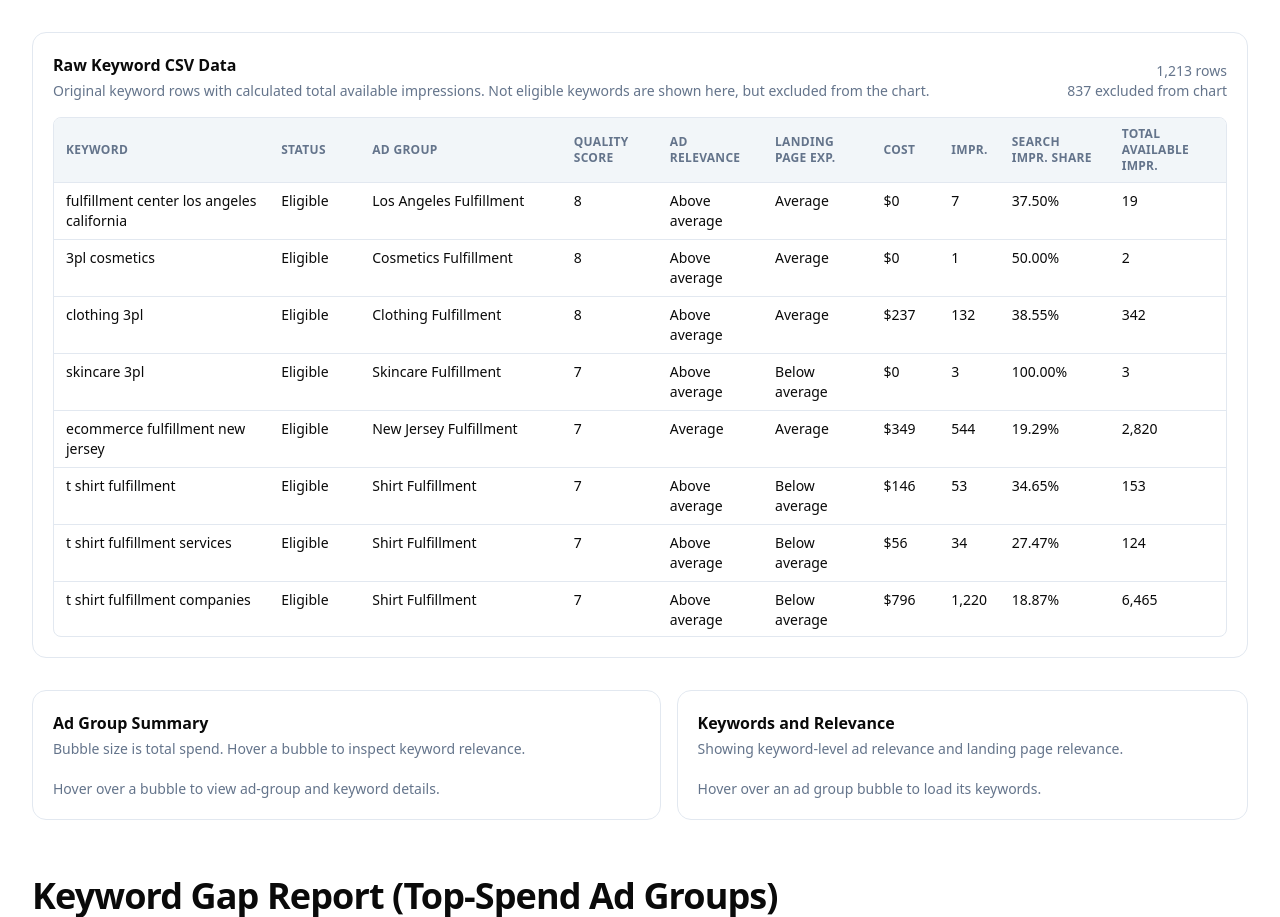
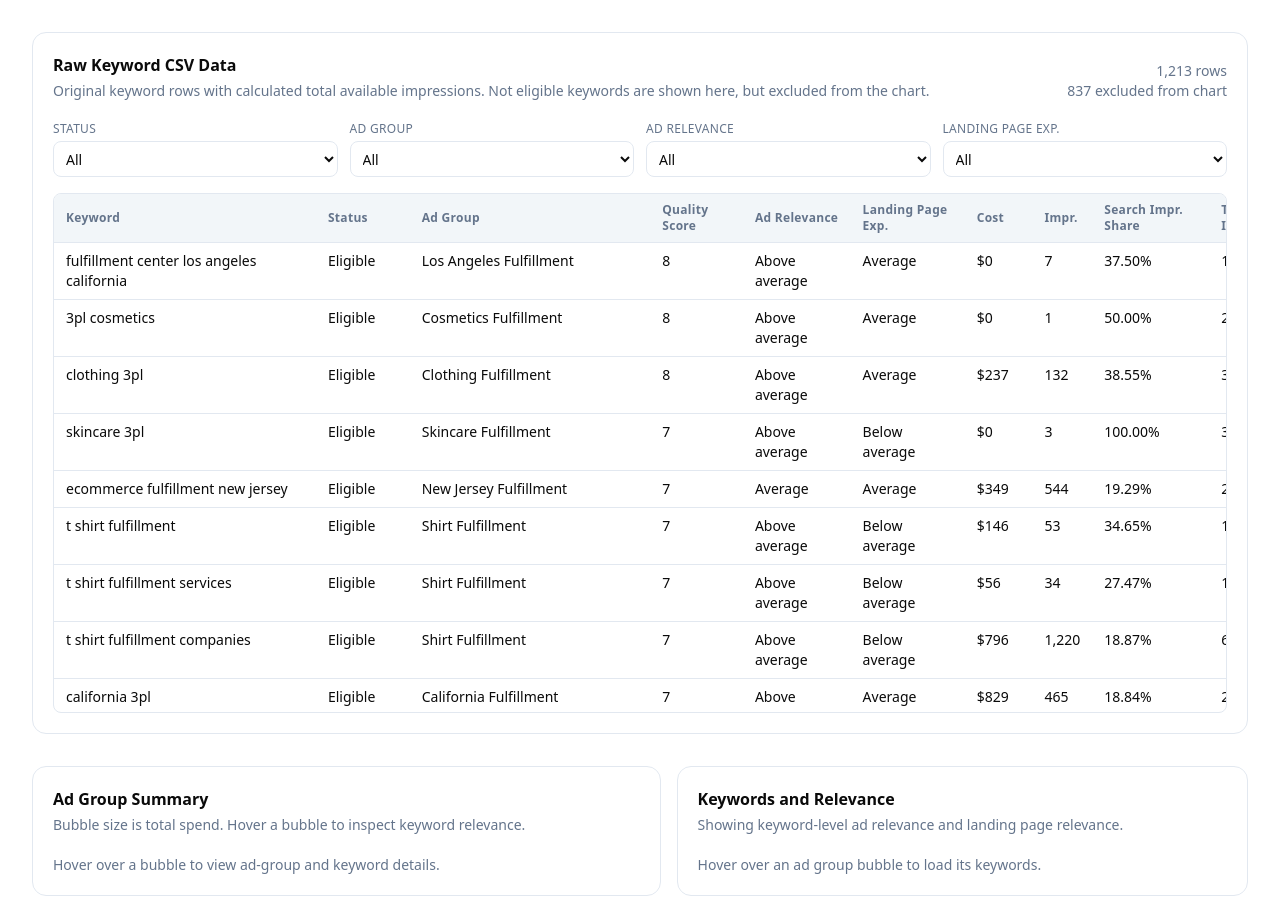
Before and after one commit to johnrclem-tech/Handled-Codex-Website, a Next.js app: page /internal/keyword-analysis in a window 1280 px wide. Shown: the part 993-1910 px from the top of the page. Built offline with nearby package versions, Linux system fonts and the light colour scheme.

Commit message:
Add raw keyword table sorting and filters

```diff
--- a/src/components/internal/keyword-bubble-chart.tsx
+++ b/src/components/internal/keyword-bubble-chart.tsx
@@ -11,6 +11,21 @@ interface KeywordBubbleChartProps {
   rawKeywords: KeywordPerformanceRow[]
   excludedFromChartCount: number
 }
+
+type RawKeywordSortKey =
+  | "sourceOrder"
+  | "keyword"
+  | "status"
+  | "adGroup"
+  | "qualityScore"
+  | "adRelevance"
+  | "landingPageRelevance"
+  | "cost"
+  | "impressions"
+  | "searchImpressionShare"
+  | "totalAvailableImpressions"
+
+type SortDirection = "asc" | "desc"
 
 function formatNumber(value: number) {
   return new Intl.NumberFormat("en-US", {
@@ -38,6 +53,19 @@ function toLogValue(value: number) {
   return Math.log10(Math.max(value, 1))
 }
 
+function uniqueSorted(values: string[]) {
+  return Array.from(new Set(values.filter(Boolean))).sort((left, right) =>
+    left.localeCompare(right)
+  )
+}
+
+function compareNullableNumbers(left: number | null, right: number | null) {
+  if (left === null && right === null) return 0
+  if (left === null) return -1
+  if (right === null) return 1
+  return left - right
+}
+
 export function KeywordBubbleChart({
   groups,
   rawKeywords,
@@ -49,6 +77,12 @@ export function KeywordBubbleChart({
     x: number
     y: number
   } | null>(null)
+  const [sortKey, setSortKey] = useState<RawKeywordSortKey>("sourceOrder")
+  const [sortDirection, setSortDirection] = useState<SortDirection>("asc")
+  const [statusFilter, setStatusFilter] = useState("All")
+  const [adGroupFilter, setAdGroupFilter] = useState("All")
+  const [adRelevanceFilter, setAdRelevanceFilter] = useState("All")
+  const [landingPageFilter, setLandingPageFilter] = useState("All")
   const chartContainerRef = useRef<HTMLDivElement | null>(null)
 
   const chart = useMemo(() => {
@@ -122,9 +156,135 @@ export function KeywordBubbleChart({
   })()
 
   const rawKeywordRows = useMemo(
-    () => [...rawKeywords].sort((left, right) => left.sourceOrder - right.sourceOrder),
+    () =>
+      rawKeywords
+        .filter((keyword) =>
+          statusFilter === "All" ? true : keyword.status === statusFilter
+        )
+        .filter((keyword) =>
+          adGroupFilter === "All" ? true : keyword.adGroup === adGroupFilter
+        )
+        .filter((keyword) =>
+          adRelevanceFilter === "All"
+            ? true
+            : keyword.adRelevance === adRelevanceFilter
+        )
+        .filter((keyword) =>
+          landingPageFilter === "All"
+            ? true
+            : keyword.landingPageRelevance === landingPageFilter
+        )
+        .sort((left, right) => {
+          let result = 0
+
+          if (sortKey === "qualityScore") {
+            result = compareNullableNumbers(left.qualityScore, right.qualityScore)
+          } else if (
+            sortKey === "sourceOrder" ||
+            sortKey === "cost" ||
+            sortKey === "impressions" ||
+            sortKey === "totalAvailableImpressions"
+          ) {
+            result = left[sortKey] - right[sortKey]
+          } else if (sortKey === "searchImpressionShare") {
+            result = compareNullableNumbers(
+              left.searchImpressionShare,
+              right.searchImpressionShare
+            )
+          } else {
+            result = left[sortKey].localeCompare(right[sortKey])
+          }
+
+          if (result === 0) {
+            result = left.sourceOrder - right.sourceOrder
+          }
+
+          return sortDirection === "asc" ? result : -result
+        }),
+    [
+      rawKeywords,
+      statusFilter,
+      adGroupFilter,
+      adRelevanceFilter,
+      landingPageFilter,
+      sortKey,
+      sortDirection,
+    ]
+  )
+
+  const filterOptions = useMemo(
+    () => ({
+      statuses: uniqueSorted(rawKeywords.map((keyword) => keyword.status)),
+      adGroups: uniqueSorted(rawKeywords.map((keyword) => keyword.adGroup)),
+      adRelevance: uniqueSorted(rawKeywords.map((keyword) => keyword.adRelevance)),
+      landingPages: uniqueSorted(
+        rawKeywords.map((keyword) => keyword.landingPageRelevance)
+      ),
+    }),
     [rawKeywords]
   )
+
+  function setRawKeywordSort(nextSortKey: RawKeywordSortKey) {
+    if (nextSortKey === sortKey) {
+      setSortDirection((current) => (current === "asc" ? "desc" : "asc"))
+      return
+    }
+
+    setSortKey(nextSortKey)
+    setSortDirection("asc")
+  }
+
+  function sortLabel(label: string, key: RawKeywordSortKey) {
+    if (key !== sortKey) {
+      return label
+    }
+
+    return `${label} (${sortDirection})`
+  }
+
+  function FilterSelect({
+    label,
+    value,
+    options,
+    onChange,
+  }: {
+    label: string
+    value: string
+    options: string[]
+    onChange: (value: string) => void
+  }) {
+    return (
+      <label className="grid gap-1 text-sm">
+        <span className="text-xs font-medium uppercase tracking-wide text-muted-foreground">
+          {label}
+        </span>
+        <select
+          className="h-9 min-w-40 rounded-md border border-border bg-background px-2 text-sm"
+          value={value}
+          onChange={(event) => onChange(event.target.value)}
+        >
+          <option value="All">All</option>
+          {options.map((option) => (
+            <option key={`${label}-${option}`} value={option}>
+              {option}
+            </option>
+          ))}
+        </select>
+      </label>
+    )
+  }
+
+  function SortHeader({ label, sortKey }: { label: string; sortKey: RawKeywordSortKey }) {
+    return (
+      <button
+        className="text-left font-semibold hover:text-foreground"
+        onClick={() => setRawKeywordSort(sortKey)}
+        type="button"
+      >
+        {sortLabel(label, sortKey)}
+      </button>
+    )
+  }
 
   return (
     <div className="space-y-8">
@@ -339,20 +499,76 @@ export function KeywordBubbleChart({
           </div>
         </div>
 
+        <div className="mt-5 grid gap-3 md:grid-cols-2 xl:grid-cols-4">
+          <FilterSelect
+            label="Status"
+            value={statusFilter}
+            options={filterOptions.statuses}
+            onChange={setStatusFilter}
+          />
+          <FilterSelect
+            label="Ad Group"
+            value={adGroupFilter}
+            options={filterOptions.adGroups}
+            onChange={setAdGroupFilter}
+          />
+          <FilterSelect
+            label="Ad Relevance"
+            value={adRelevanceFilter}
+            options={filterOptions.adRelevance}
+            onChange={setAdRelevanceFilter}
+          />
+          <FilterSelect
+            label="Landing Page Exp."
+            value={landingPageFilter}
+            options={filterOptions.landingPages}
+            onChange={setLandingPageFilter}
+          />
+        </div>
+
         <div className="mt-4 max-h-[520px] overflow-auto rounded-md border border-border">
-          <table className="min-w-[1180px] w-full text-left text-sm">
+          <table className="min-w-[1280px] w-full text-left text-sm">
             <thead className="sticky top-0 bg-muted/90 text-xs uppercase tracking-wide text-muted-foreground">
               <tr>
-                <th className="px-3 py-2">Keyword</th>
-                <th className="px-3 py-2">Status</th>
-                <th className="px-3 py-2">Ad Group</th>
-                <th className="px-3 py-2">Quality Score</th>
-                <th className="px-3 py-2">Ad Relevance</th>
-                <th className="px-3 py-2">Landing Page Exp.</th>
-                <th className="px-3 py-2">Cost</th>
-                <th className="px-3 py-2">Impr.</th>
-                <th className="px-3 py-2">Search Impr. Share</th>
-                <th className="px-3 py-2">Total Available Impr.</th>
+                <th className="px-3 py-2">
+                  <SortHeader label="Keyword" sortKey="keyword" />
+                </th>
+                <th className="px-3 py-2">
+                  <SortHeader label="Status" sortKey="status" />
+                </th>
+                <th className="px-3 py-2">
+                  <SortHeader label="Ad Group" sortKey="adGroup" />
+                </th>
+                <th className="px-3 py-2">
+                  <SortHeader label="Quality Score" sortKey="qualityScore" />
+                </th>
+                <th className="px-3 py-2">
+                  <SortHeader label="Ad Relevance" sortKey="adRelevance" />
+                </th>
+                <th className="px-3 py-2">
+                  <SortHeader
+                    label="Landing Page Exp."
+                    sortKey="landingPageRelevance"
+                  />
+                </th>
+                <th className="px-3 py-2">
+                  <SortHeader label="Cost" sortKey="cost" />
+                </th>
+                <th className="px-3 py-2">
+                  <SortHeader label="Impr." sortKey="impressions" />
+                </th>
+                <th className="px-3 py-2">
+                  <SortHeader
+                    label="Search Impr. Share"
+                    sortKey="searchImpressionShare"
+                  />
+                </th>
+                <th className="px-3 py-2">
+                  <SortHeader
+                    label="Total Available Impr."
+                    sortKey="totalAvailableImpressions"
+                  />
+                </th>
               </tr>
             </thead>
             <tbody>
```
